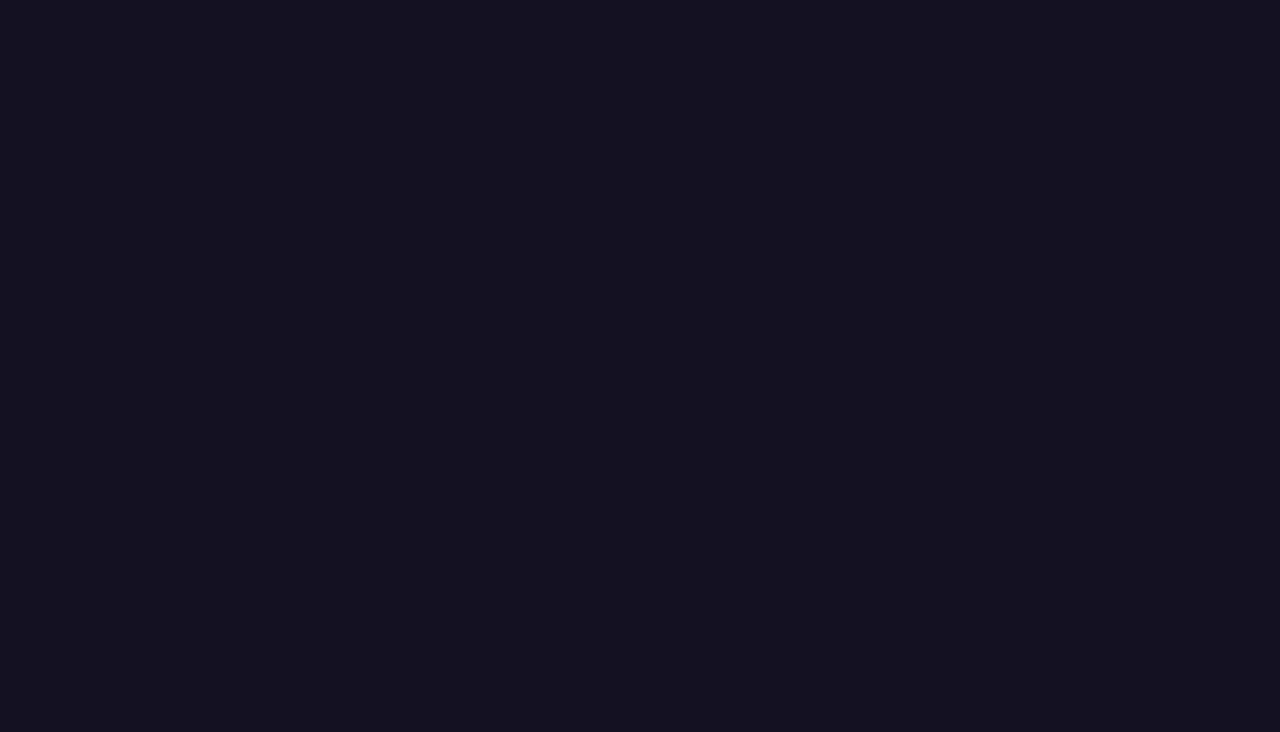
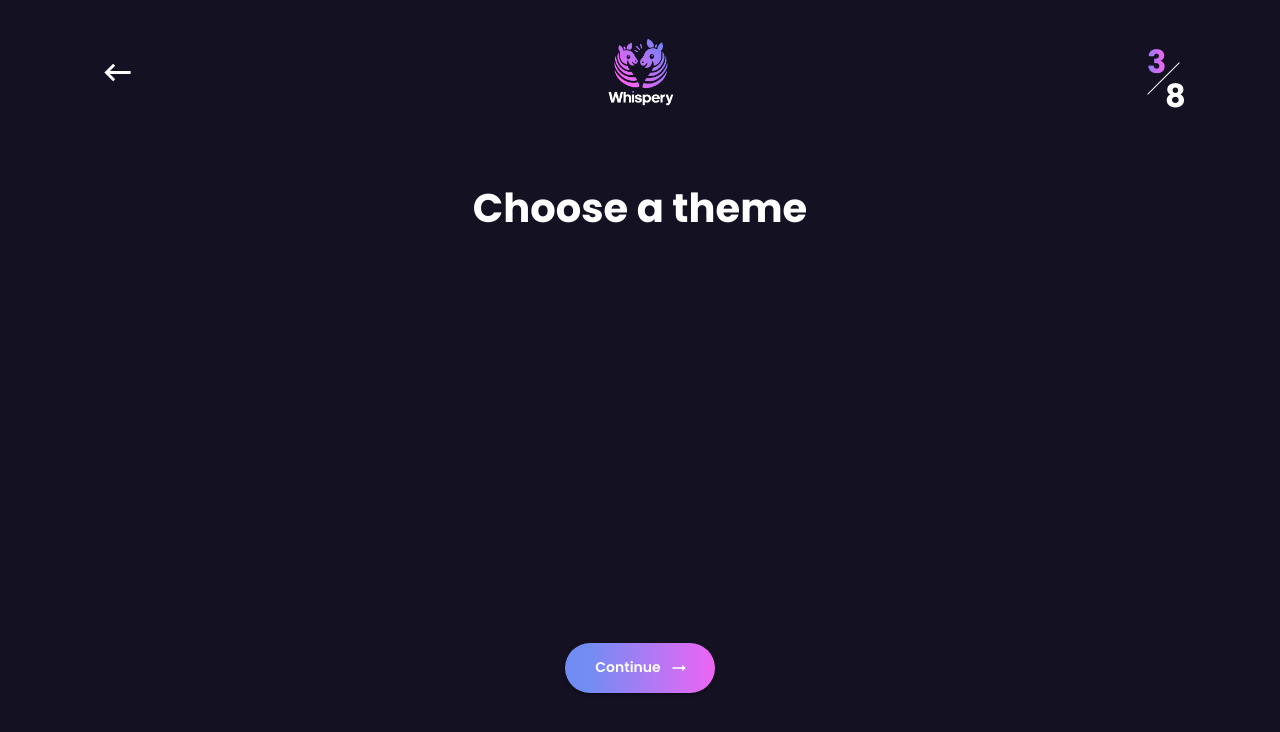
Before and after one commit to ZeenatLawal/whispery, a React (Create React App) app: page /themes in a window 1280 px wide. Before the commit this address had no page. Shown: the top 732 px of the page. Built offline with nearby package versions, Linux system fonts and the light colour scheme.

Commit message:
Add choose theme page

```diff
--- a/src/App.js
+++ b/src/App.js
@@ -5,6 +5,7 @@ import { BookOwner } from "./Pages/BookOwner";
 import { BrowserRouter, Route, Routes } from "react-router-dom";
 import { FamilyMembers } from "./Pages/FamilyMembers";
 import { PersonalEvents } from "./Pages/PersonalEvents";
+import { ChooseTheme } from "./Pages/ChooseTheme";
 
 const formBlack = "#131030CF";
 const formBorder = "#5256A9A6";
@@ -101,6 +102,7 @@ function App() {
           <Route path="/" element={<BookOwner />} />
           <Route path="/members" element={<FamilyMembers />} />
           <Route path="/events" element={<PersonalEvents />} />
+          <Route path="/themes" element={<ChooseTheme />} />
         </Routes>
       </BrowserRouter>
     </ThemeProvider>
--- /dev/null
+++ b/src/Pages/ChooseTheme.js
@@ -0,0 +1,22 @@
+import { Grid } from "@mui/material";
+import { Header } from "../components/Header";
+import { ContinueButton } from "../components/ContinueButton";
+import { PageTitle } from "../components/PageTitle";
+
+export function ChooseTheme() {
+  return (
+    <Header number={3} path="/events">
+      <Grid item xs={12} textAlign="center">
+        <PageTitle title="Choose a theme" />
+      </Grid>
+
+      <Grid
+        container
+        justifyContent="center"
+        marginTop={{ xs: "338px", md: "340px" }}
+      >
+        <ContinueButton path="/themes" />
+      </Grid>
+    </Header>
+  );
+}
--- a/src/Pages/PersonalEvents.js
+++ b/src/Pages/PersonalEvents.js
@@ -69,7 +69,7 @@ export function PersonalEvents() {
         justifyContent="center"
         marginTop={{ xs: "338px", md: "340px" }}
       >
-        <ContinueButton path="/events" />
+        <ContinueButton path="/themes" />
       </Grid>
     </Header>
   );
```
